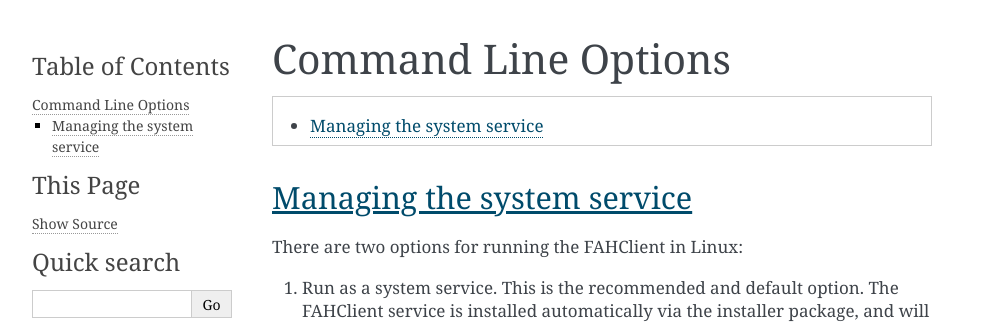
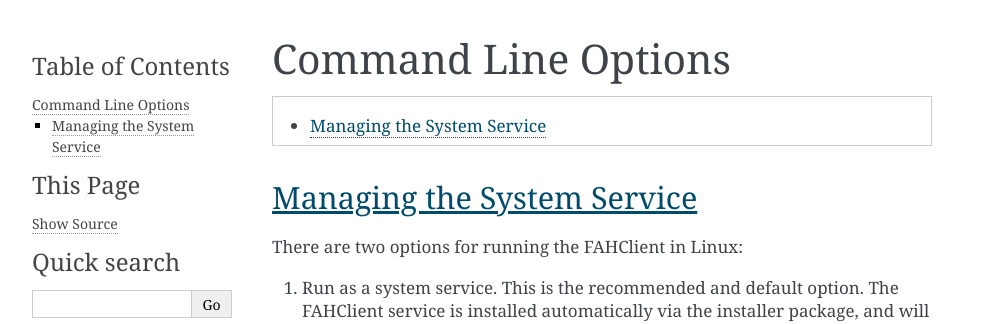
Before and after one commit to FoldingCommunity/fah-client-documentation, a Sphinx documentation site: the page built from docs/source/linux/command_line_options_linux.rst, in a window 1280 px wide. Shown: the top 324 px of the page, without its empty margins (148-1141 px from the left). Built offline with Sphinx 7.4.7, drawn with Linux system fonts in a browser that asks for light colours.

```diff
--- a/docs/source/linux/command_line_options_linux.rst
+++ b/docs/source/linux/command_line_options_linux.rst
@@ -6,7 +6,7 @@ Command Line Options
    :local:
 
 
-Managing the system service
+Managing the System Service
 ---------------------------
 
 There are two options for running the FAHClient in Linux:
```
